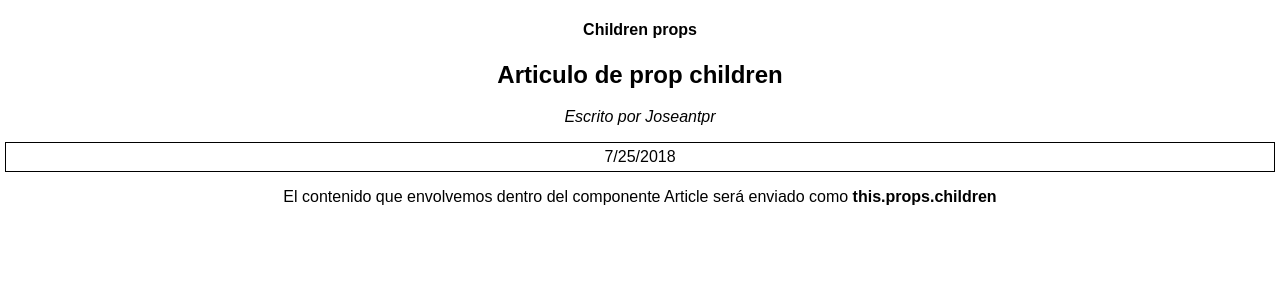
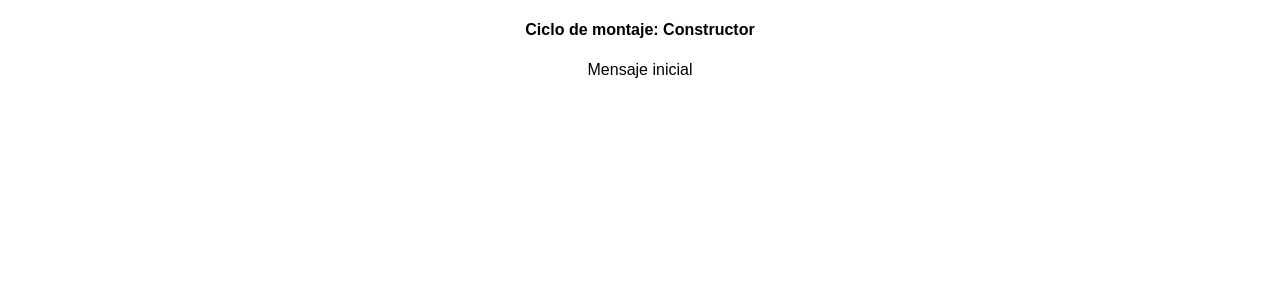
Before and after one commit to JoseAntpr/react-training, a React (Create React App) app: page / in a window 1280 px wide. Shown: the top 300 px of the page. Built offline with nearby package versions, Linux system fonts and the light colour scheme.

Commit message:
ADD: first stage of lifecycle: Consctrutor

```diff
--- a/src/App.js
+++ b/src/App.js
@@ -1,12 +1,13 @@
 import React, { Component } from 'react';
 import './App.css';
+import Constructor from './sections/life-cycle/constructor';
 // import ConditionalSection from './sections/conditional';
 // import CarsList from './sections/lists';
 // import PropsApp from './sections/props';
 // import Contador from './sections/contador';
 // import Events from './sections/events';
 // import Forms from './sections/forms';
-import Children from './sections/children';
+// import Children from './sections/children';
 
 
 
@@ -15,10 +16,11 @@ class App extends Component {
 
     return (
       <div className="App">
+        <Constructor />
 
-        <Children />
 
         {/*
+        <Children />
          <Forms />
          <Events />
         <PropsApp />
--- /dev/null
+++ b/src/sections/life-cycle/constructor.js
@@ -0,0 +1,26 @@
+import React, { Component } from 'react';
+
+export default class Constructor extends Component{
+
+    constructor(props) {
+        console.log('Constructor');
+        /* Este método llama al constructor de Component*/
+        super(props);
+        /* inicializando el state de nuestro componente  */
+        this.state = { mensajeInicial: 'Mensaje inicial'}
+
+        // Bindeado de funciones cuando sea necesaria
+        // this.funcion.bind(this)
+    }
+
+    render() {
+        console.log('render');
+        return (
+            <div>
+                <h4>Ciclo de montaje: Constructor</h4>
+                { this.state.mensajeInicial }
+            </div>
+        )
+    }
+
+}
```
